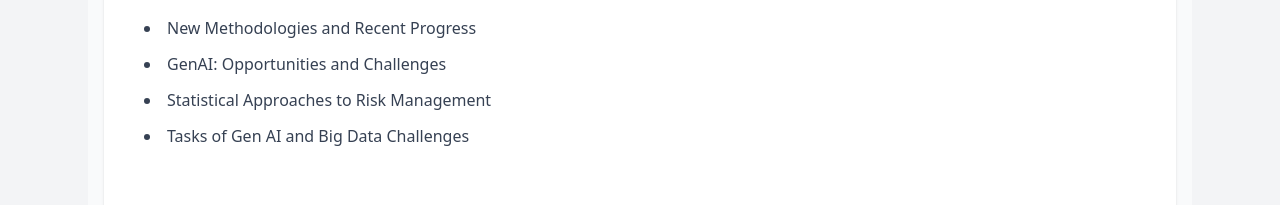
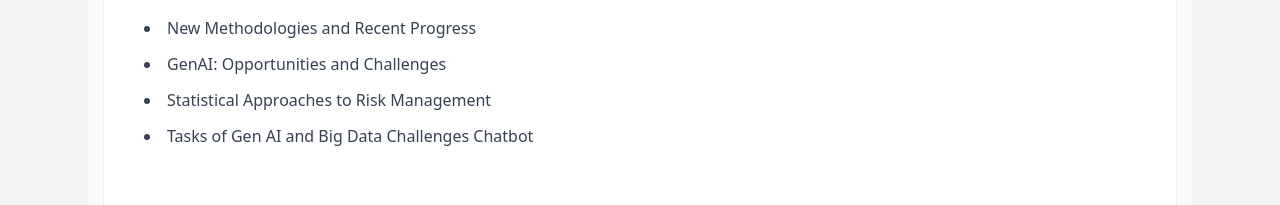
Before and after one commit to bijayprad/ness.org.np, a React (Vite) app: page /conference in a window 1280 px wide. Shown: the part 1902-2107 px from the top of the page. Built offline with nearby package versions, Linux system fonts and the light colour scheme.

Commit message:
Chatbot added

```diff
--- a/src/pages/Conference.jsx
+++ b/src/pages/Conference.jsx
@@ -225,7 +225,7 @@ export default function Conference() {
     <li>New Methodologies and Recent Progress</li>
     <li>GenAI: Opportunities and Challenges</li>
     <li>Statistical Approaches to Risk Management</li>
-    <li>Tasks of Gen AI and Big Data Challenges</li>
+    <li>Tasks of Gen AI and Big Data Challenges Chatbot</li>
   </ul>
 </div>
 
```
